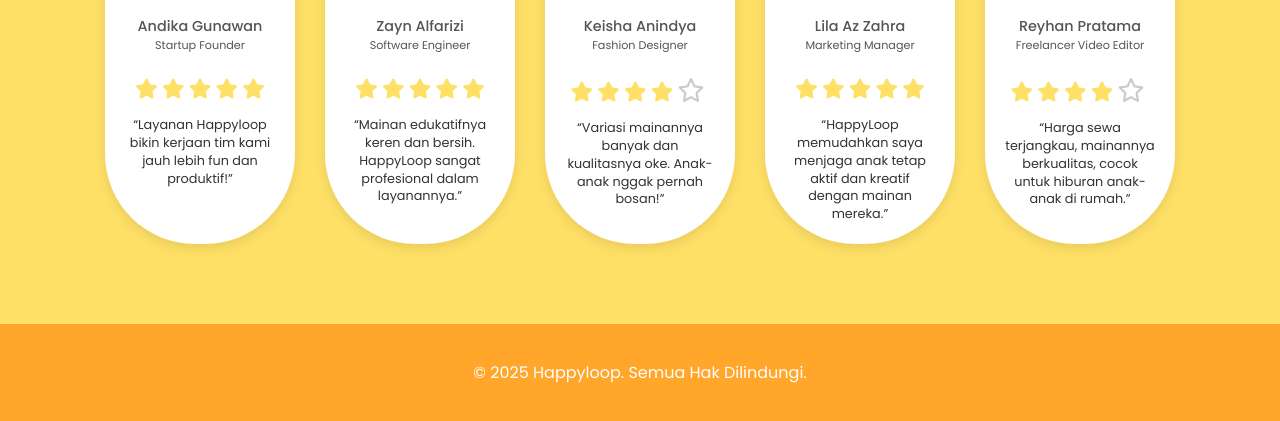
After one commit to Shafiranz940/PWEB, a PHP site: page /Testimoni.html in a window 1280 px wide. The commit adds this page. Shown: the part 411-832 px from the top of the page. Run offline with PHP 8.4, Linux system fonts and the light colour scheme; some web fonts are replaced.

Commit message:
Add files via upload

```diff
--- /dev/null
+++ b/ETS/Testimoni.html
@@ -0,0 +1,105 @@
+<!DOCTYPE html>
+<html lang="id">
+<head>
+  <meta charset="UTF-8">
+  <meta name="viewport" content="width=device-width, initial-scale=1.0">
+  <title>Happyloop | Home</title>
+  <link rel="stylesheet" href="https://cdnjs.cloudflare.com/ajax/libs/font-awesome/6.4.0/css/all.min.css">
+  <link rel="stylesheet" href="style.css">
+</head>
+<body>
+  <!-- HEADER / HERO -->
+  <header class="navbar">
+    <div class="logo">
+      <img src="https://i.pinimg.com/1200x/5a/65/60/5a65606c5e885a86f8afa2bb56251bba.jpg" alt="Happyloop Logo">
+      <h1>HAPPYLOOP</h1>
+    </div>
+    <nav>
+      <a href="Home.html" class="active">Home</a>
+      <a href="Benefit.html">Benefit</a>
+      <a href="About-Us.html">About Us</a>
+      <a href="Promo.html">Promo</a>
+      <a href="Testimoni.html">Testimoni</a>
+      <a href="FAQ.html">FAQ</a>
+      <a href="Contact.html" class="btn-nav">Hubungi Kami</a>
+    </nav>
+  </header>
+
+  <!-- TESTIMONI -->
+  <section id="testimoni" class="testimoni">
+    <h3>Yuk dengar cerita seru mereka!</h3>
+    <div class="testi-container">
+      <div class="testi-card">
+        <img src="https://i.pinimg.com/736x/eb/76/a4/eb76a46ab920d056b02d203ca95e9a22.jpg" alt="Andi" class="testi-photo">
+        <h5>Andika Gunawan
+        <span>Startup Founder</span></h5>
+          <div class="stars">
+          <i class="fas fa-star"></i>
+          <i class="fas fa-star"></i>
+          <i class="fas fa-star"></i>
+          <i class="fas fa-star"></i>
+          <i class="fas fa-star"></i>
+          </div>
+        <p>“Layanan Happyloop bikin kerjaan tim kami jauh lebih fun dan produktif!”</p>
+      </div>
+            <div class="testi-card">
+        <img src="https://i.pinimg.com/736x/63/f3/a0/63f3a0fe0c318b623d9a431e2817b515.jpg" alt="Zayn" class="testi-photo">
+        <h5>Zayn Alfarizi
+        <span>Software Engineer</span></h5>
+          <div class="stars">
+          <i class="fas fa-star"></i>
+          <i class="fas fa-star"></i>
+          <i class="fas fa-star"></i>
+          <i class="fas fa-star"></i>
+          <i class="fas fa-star"></i>
+          </div>
+        <p>“Mainan edukatifnya keren dan bersih. HappyLoop sangat profesional dalam layanannya.”</p>
+      </div>
+            <div class="testi-card">
+        <img src="https://i.pinimg.com/736x/d7/5d/d6/d75dd6d7f814468920f1cd1f7cc8d557.jpg" alt="Keisha" class="testi-photo">
+        <h5>Keisha Anindya
+        <span>Fashion Designer</span></h5>
+          <div class="stars">
+          <i class="fas fa-star"></i>
+          <i class="fas fa-star"></i>
+          <i class="fas fa-star"></i>
+          <i class="fas fa-star"></i>
+          <i class="far fa-star"></i>
+          </div>
+        <p>“Variasi mainannya banyak dan kualitasnya oke. Anak-anak nggak pernah bosan!”</p>
+      </div>
+            <div class="testi-card">
+        <img src="https://i.pinimg.com/736x/1c/85/2e/1c852ea928150dfcf54c5457dbca0a35.jpg" alt="Lila" class="testi-photo">
+        <h5>Lila Az Zahra
+        <span>Marketing Manager</span></h5>
+          <div class="stars">
+          <i class="fas fa-star"></i>
+          <i class="fas fa-star"></i>
+          <i class="fas fa-star"></i>
+          <i class="fas fa-star"></i>
+          <i class="fas fa-star"></i>
+          </div>
+        <p>“HappyLoop memudahkan saya menjaga anak tetap aktif dan kreatif dengan mainan mereka.”</p>
+      </div>
+            <div class="testi-card">
+        <img src="https://i.pinimg.com/736x/fa/a4/71/faa47102ee85e0a0069fa783783a1494.jpg" alt="Reyhan" class="testi-photo">
+        <h5>Reyhan Pratama
+        <span>Freelancer Video Editor</span></h5>
+          <div class="stars">
+          <i class="fas fa-star"></i>
+          <i class="fas fa-star"></i>
+          <i class="fas fa-star"></i>
+          <i class="fas fa-star"></i>
+          <i class="far fa-star"></i>
+          </div>
+        <p>“Harga sewa terjangkau, mainannya berkualitas, cocok untuk hiburan anak-anak di rumah.”</p>
+      </div>
+    </div>
+  </section>
+
+  <!-- FOOTER -->
+  <footer>
+    <p>© 2025 Happyloop. Semua Hak Dilindungi.</p>
+  </footer>
+</body>
+</html>
--- a/ETS/style.css
+++ b/ETS/style.css
@@ -1,17 +1,18 @@
 @import url('https://fonts.googleapis.com/css2?family=Poppins:wght@400;500;600&family=Montserrat:wght@600;700&display=swap');
 @font-face {
     font-family: 'Jelly-Crazies';
-    src:url('Jelly-Crazies.ttf.woff') format('woff'),
-        url('Jelly-Crazies.ttf.svg#Jelly-Crazies') format('svg'),
-        url('Jelly-Crazies.ttf.eot'),
-        url('Jelly-Crazies.ttf.eot?#iefix') format('embedded-opentype');
+    src: url('./font/Jelly-Crazies.ttf.woff') format('woff'),
+         url('./font/Jelly-Crazies.ttf.svg#Jelly-Crazies') format('svg'),
+         url('./font/Jelly-Crazies.ttf.eot'),
+         url('./font/Jelly-Crazies.ttf.eot?#iefix') format('embedded-opentype');
     font-weight: normal;
     font-style: normal;
 }
 
+
 body {
   margin: 0;
-  font-family: 'Jelly Crazies', poppins;
+  font-family: 'Jelly-Crazies', sans-serif;
   background-color: #C0F3FF;
   color: #333;
   scroll-behavior: smooth;
@@ -182,14 +209,39 @@ nav a:hover, nav a.active {
   gap: 30px;
   flex-wrap: wrap;
   margin-top: 30px;
+  transition: transform 0.5s ease-in-out;
+  font-family: 'Poppins', sans-serif;
+}
+
+.stars i.fas{
+  color: #FFE066;
+  margin-top: 0;
+  margin-bottom: 1px;
+  font-size: 20px;
+}
+
+.stars i.far {
+  color: #ccc;
+  margin-right: 5px;
+  font-size: 24px;
 }
 
 .testi-card {
   background: white;
-  padding: 25px;
-  border-radius: 20px;
-  width: 280px;
+  padding: 20px;
+  border-radius: 90px;
+  width: 150px;
+  height: 350px;
+  text-align: center;
   box-shadow: 0 4px 12px rgba(0,0,0,0.1);
+}
+
+.testi-photo{
+  width: 125px;
+  height: 125px;
+  border-radius: 50%;
+  object-fit: cover;
+  margin: 0 auto 10px auto;
 }
 
 .testimoni h3 {
@@ -199,26 +251,91 @@ nav a:hover, nav a.active {
   margin-bottom: 30px;
 }
 
+.testi-card p {
+  font-size: 0.8rem;
+  color: #333;
+  margin-bottom: 0;
+  line-height: 1.4;
+}
 
-/* PRODUK */
-.produk {
+.testi-card h5 {
+  font-size: 0.9rem;
+  color: #555;
+  font-weight: 500;
+  margin-top: 0;
+}
+
+.testi-card h5 span {
+  display: block;
+  font-size: 0.7rem;
+  color: #555;
+  font-weight: 400;
+}
+
+
+/* ABOUT US */
+.tentang {
+  font-size: 1.5rem;
+  color: #000000;
   background: #C0F3FF;
   text-align: center;
-  padding: 80px 60px;
+  padding: 60px 50px;
+  font-family: 'Poppins', sans-serif;
 }
 
-.produk-content {
+.about-us {
   display: flex;
+  flex-direction: column;   /* teks di atas, gambar di bawah */
   align-items: center;
   justify-content: center;
-  gap: 40px;
-  flex-wrap: wrap;
+  gap: 40px;                /* jarak antar elemen */
   margin-top: 30px;
 }
 
-.produk-content img {
-  width: 300px;
-  border-radius: 20px;
+.about-text p {
+  font-size: 1rem;
+  line-height: 1.6;         /* jarak antar baris */
+  text-align: center;
+  margin: 0;
+}
+
+.image-row {
+  display: flex;
+  justify-content: center;   /* gambar menyamping di tengah */
+  align-items: center;
+  gap: 20px;                /* jarak antar gambar */
+  flex-wrap: wrap;          /* pindah baris di layar sempit */
+}
+
+.image-row img.biasa {
+  width: 150px;
+  height: 150px;
+  border-radius: 15px;
+  object-fit: cover;
+}
+
+.image-row img.panjang {
+  width: 200px;
+  height: 200px;
+  border-radius: 15px;
+  object-fit: cover;
+}
+
+/* Responsif */
+@media screen and (max-width: 768px) {
+  .tentang {
+    padding: 40px 20px;
+  }
+
+  .image-row img.biasa {
+    width: 120px;
+    height: 120px;
+  }
+
+  .image-row img.panjang {
+    width: 140px;
+    height: 140px;
+  }
 }
 
 /* PROMO */
@@ -287,6 +459,5 @@ footer {
   color: white;
   text-align: center;
   padding: 20px 0;
-  border-top-left-radius: 40px;
-  border-top-right-radius: 40px;
+  font-family: 'Poppins', sans-serif;
 }
```
Also changed, not shown: other parts of ETS/style.css (+90 -9 lines), ETS/About-Us.html (added, +52 -0 lines), ETS/Benefit.html (added, +60 -0 lines), ETS/Contact.html (added, +46 -0 lines), ETS/FAQ.html (added, +79 -0 lines), ETS/Home.html (added, +45 -0 lines), ETS/Promo.html (added, +40 -0 lines).
